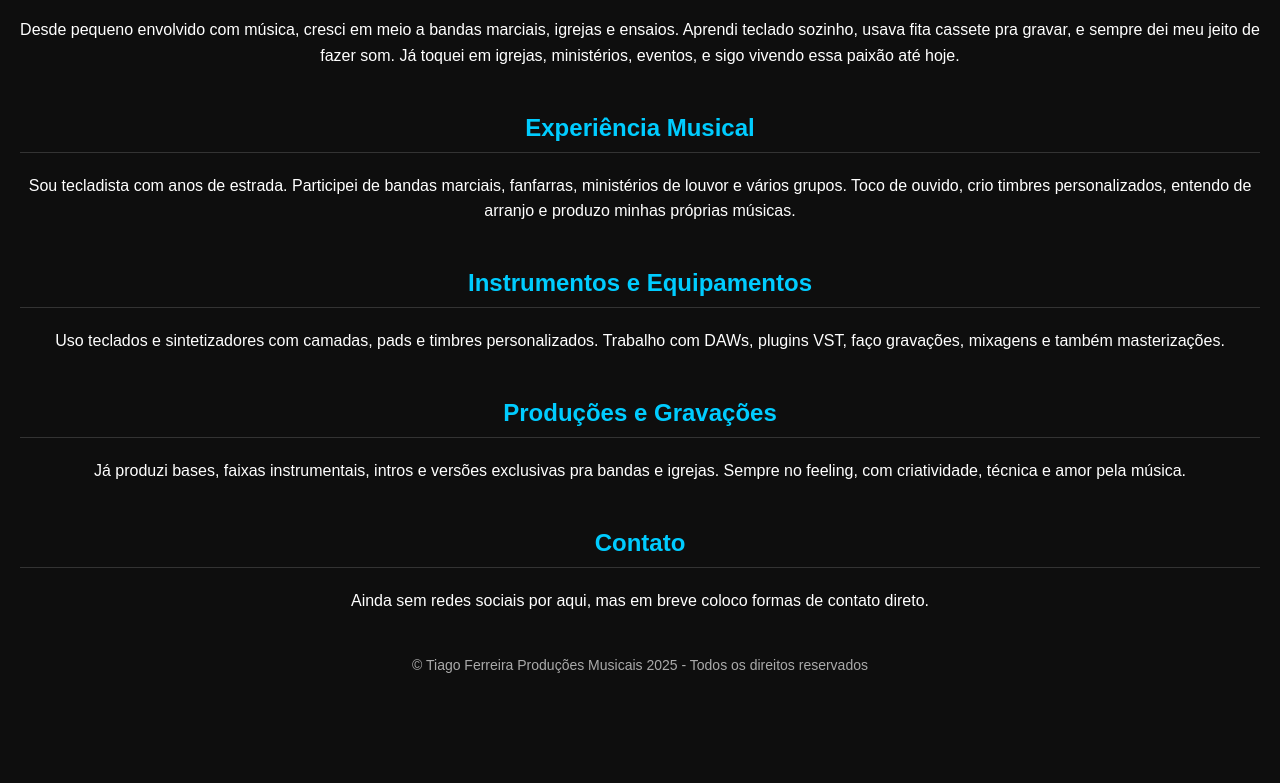
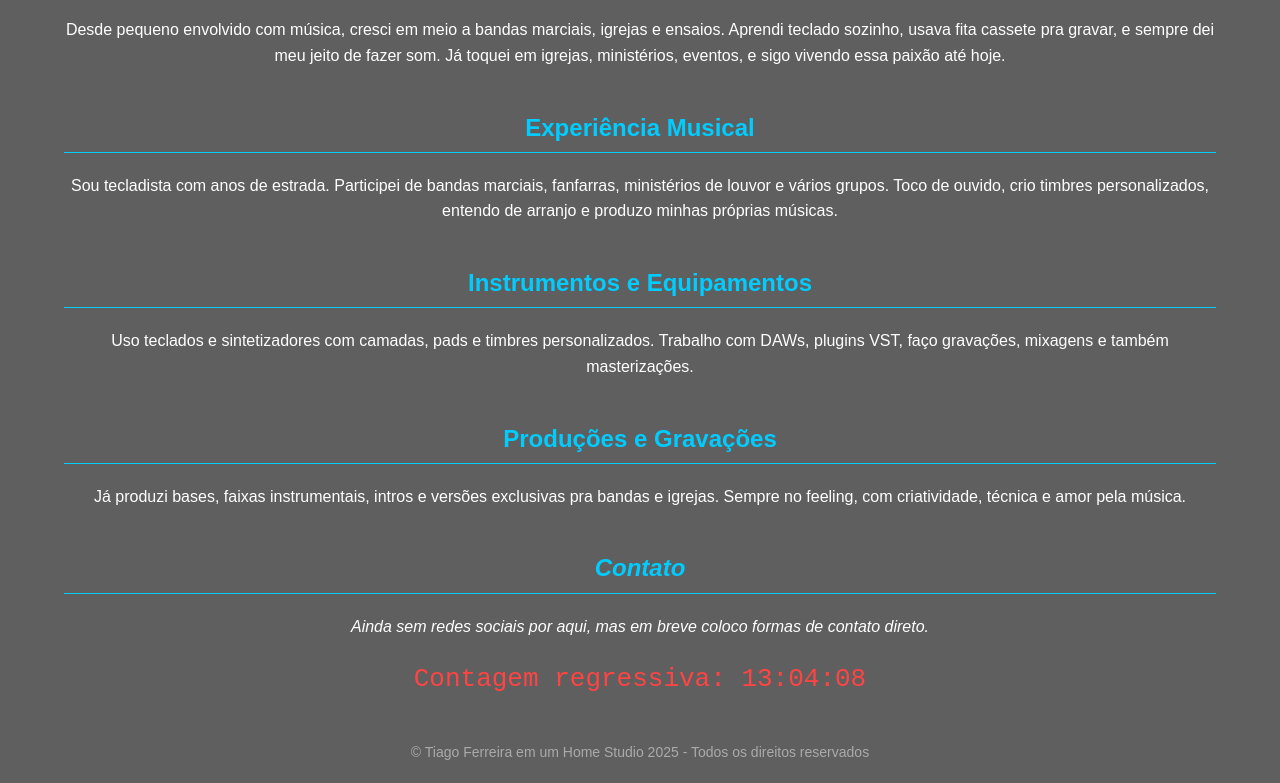
Before and after one commit to tiagoferreirarj/site-html, a plain HTML site: page index.html in a window 1280 px wide. Shown: the part 536-1319 px from the top of the page. Before the commit the page ends 1232 px from the top, so only its background shows below. Drawn offline with Linux system fonts and the light colour scheme.

Commit message:
Update index.html

```diff
--- a/index.html
+++ b/index.html
@@ -3,31 +3,34 @@
 <head>
   <meta charset="UTF-8">
   <meta name="viewport" content="width=device-width, initial-scale=1.0">
-  <title>Tiago Ferreira Produções Musicais</title>
-  <meta name="description" content="Site pessoal de Tiago Ferreira, tecladista, produtor musical e apaixonado por música.">
+  <title>Tiago Ferreira em um Home Studio</title>
+  <meta name="description" content="Site pessoal de Tiago Ferreira, tecladista, produtor musical e apaixonado por música, direto do seu home studio.">
   <link rel="icon" href="favicon.ico" type="image/x-icon">
   <style>
     body {
-      background-color: #0e0e0e;
-      color: #fff;
       font-family: Arial, sans-serif;
       margin: 0;
-      padding: 0 20px;
+      padding: 0 5vw;
       line-height: 1.6;
+      transition: background-color 2s ease, color 2s ease;
     }
+
     header {
       text-align: center;
       padding: 40px 20px;
     }
+
     header h1 {
       color: #00ccff;
       font-size: 2.5em;
       animation: fadeIn 1.5s ease-in-out;
     }
+
     @keyframes fadeIn {
       from { opacity: 0; transform: translateY(-20px); }
       to { opacity: 1; transform: translateY(0); }
     }
+
     img {
       max-width: 280px;
       border-radius: 12px;
@@ -35,35 +38,51 @@
       display: block;
       box-shadow: 0 0 10px rgba(255,255,255,0.2);
     }
+
+    main {
+      text-align: center;
+    }
+
     section {
       margin-bottom: 40px;
-      text-align: center;
     }
+
     h2 {
       color: #00ccff;
-      border-bottom: 1px solid #333;
+      border-bottom: 1px solid #00ccff;
       padding-bottom: 5px;
     }
+
     footer {
       text-align: center;
       font-size: 14px;
       color: #aaa;
       margin: 40px 0 20px;
     }
+
     a {
       color: #00ccff;
       text-decoration: underline;
     }
+
+    #relogio-misterioso {
+      text-align: center;
+      font-size: 2em;
+      margin-top: 20px;
+      font-family: monospace;
+      color: #ff4444;
+    }
   </style>
 </head>
-<body>
+<body style="background-color: #000; color: #fff;">
 
   <header>
-    <img src="Eu-tocando.jpg" alt="Tiago Ferreira tocando">
+    <img src="Eu-tocando.jpg" alt="Tiago Ferreira tocando teclado no estúdio">
     <h1>Tiago Ferreira</h1>
     <p>Tecladista, adorador, produtor musical e apaixonado por som. Histórias contadas com notas, muito amor e emoção.</p>
   </header>
 
+  <main>
     <section>
       <h2>Minha História</h2>
       <p>Desde pequeno envolvido com música, cresci em meio a bandas marciais, igrejas e ensaios. Aprendi teclado sozinho, usava fita cassete pra gravar, e sempre dei meu jeito de fazer som. Já toquei em igrejas, ministérios, eventos, e sigo vivendo essa paixão até hoje.</p>
@@ -84,14 +103,49 @@
       <p>Já produzi bases, faixas instrumentais, intros e versões exclusivas pra bandas e igrejas. Sempre no feeling, com criatividade, técnica e amor pela música.</p>
     </section>
 
-  <section>
+    <address>
       <h2>Contato</h2>
       <p>Ainda sem redes sociais por aqui, mas em breve coloco formas de contato direto.</p>
-  </section>
+    </address>
+
+    <div id="relogio-misterioso"></div>
+  </main>
 
   <footer>
-    <p>© Tiago Ferreira Produções Musicais 2025 - Todos os direitos reservados</p>
+    <p>© Tiago Ferreira em um Home Studio 2025 - Todos os direitos reservados</p>
   </footer>
 
+  <script>
+    const coresPorHora = [
+      "#0a0a0a", "#111111", "#1a1a1a", "#222222", "#2a2a2a", "#333333",
+      "#3b3b3b", "#444444", "#4c4c4c", "#555555", "#5f5f5f", "#6a6a6a",
+      "#747474", "#6a6a6a", "#5f5f5f", "#555555", "#4c4c4c", "#444444",
+      "#3b3b3b", "#2a2a2a", "#1a1a1a", "#111111", "#0e0e0e", "#000000"
+    ];
+
+    function aplicarCorPorHora() {
+      const hora = new Date().getHours();
+      document.body.style.backgroundColor = coresPorHora[hora];
+    }
+
+    aplicarCorPorHora();
+
+    function atualizarRelogio() {
+      const agora = new Date();
+      const meiaNoite = new Date();
+      meiaNoite.setHours(24, 0, 0, 0);
+
+      const diff = meiaNoite - agora;
+      const horas = Math.floor(diff / 1000 / 60 / 60);
+      const minutos = Math.floor((diff / 1000 / 60) % 60);
+      const segundos = Math.floor((diff / 1000) % 60);
+
+      const formato = `${horas.toString().padStart(2, '0')}:${minutos.toString().padStart(2, '0')}:${segundos.toString().padStart(2, '0')}`;
+      document.getElementById("relogio-misterioso").textContent = "Contagem regressiva: " + formato;
+    }
+
+    setInterval(atualizarRelogio, 1000);
+    atualizarRelogio();
+  </script>
 </body>
 </html>
```
Lines whose indentation alone changed are shown as unchanged.
